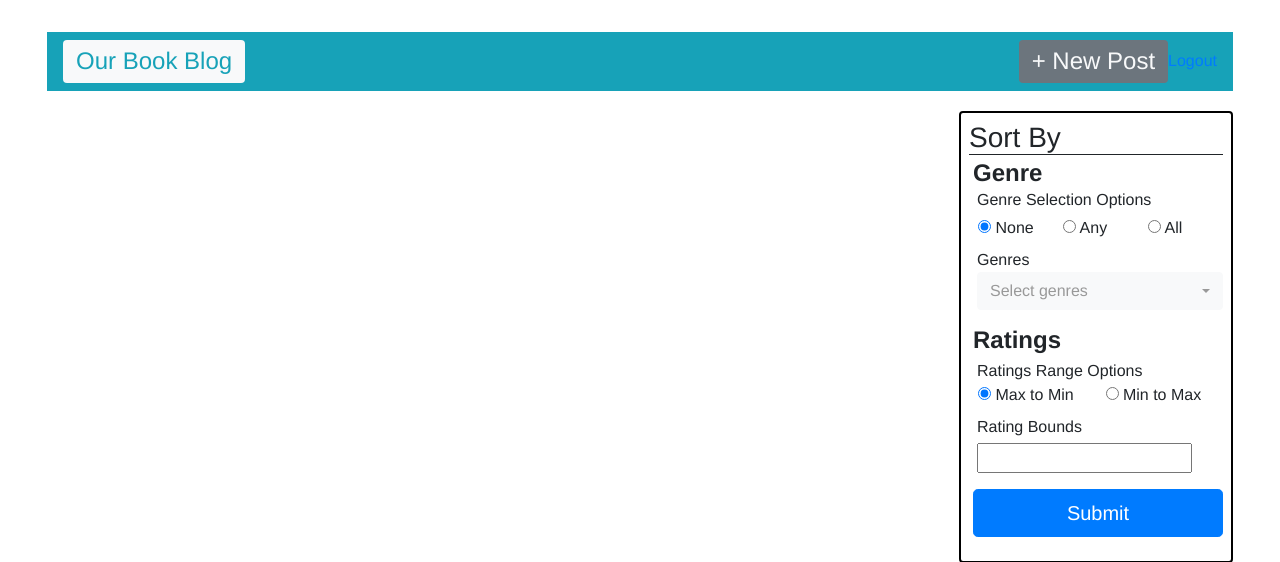
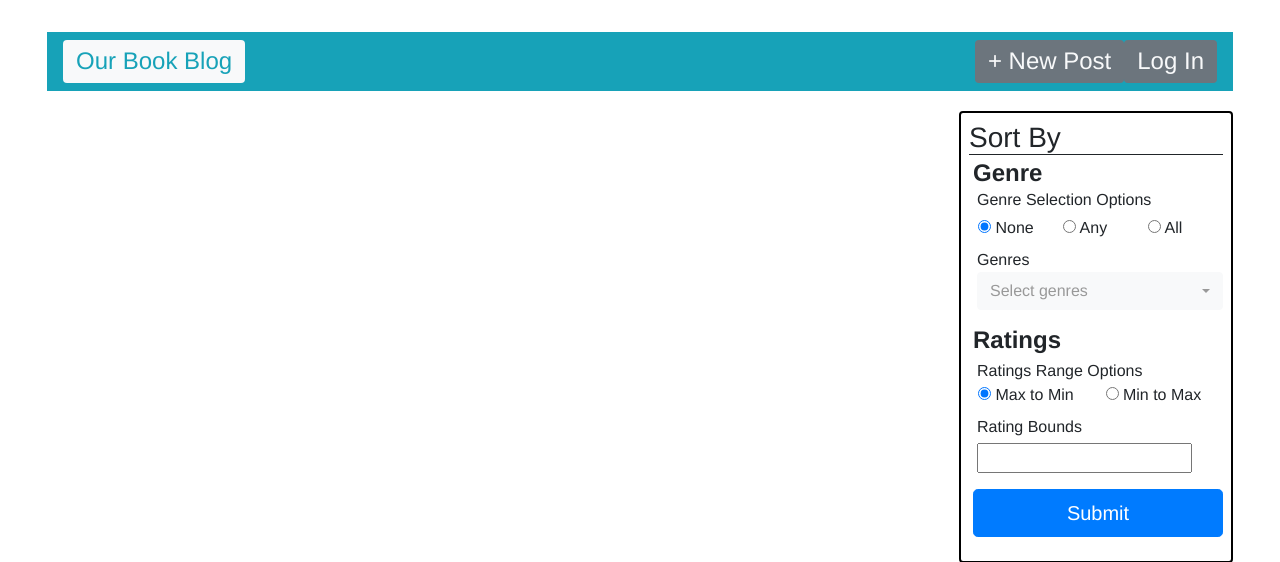
Before and after one commit to eshau/flash-blog, a Flask app: page /home in a window 1280 px wide. Shown: the top 562 px of the page. Run offline with Flask 2, Linux system fonts and the light colour scheme; data that the repository does not hold is empty; some libraries are stand-ins or nearby versions.

Commit message:
Made pretty

```diff
--- a/app.py
+++ b/app.py
@@ -37,7 +37,7 @@ def login():
         return redirect(url_for('home_page'))
     else:
         if request.method == 'GET':
-            return render_template('log_in_form.html')
+            return render_template('log_in_form.html', if_log_in='username' in session)
         else:
             users = mongo.db.users
             login_user = users.find_one({'name' : request.form['username']})
@@ -66,7 +66,7 @@ def login():
 @app.route('/register', methods=['GET', 'POST'])
 def register():
     if request.method == 'GET':
-        return render_template('register.html')
+        return render_template('register.html', if_log_in='username' in session)
     else:
         users = mongo.db.users
         existing_user = users.find_one({'name' : request.form['username']})
@@ -89,7 +89,7 @@ def home_page():
     data = {
         'book_reviews':mongo.db["books-list"].find({}).sort('time', -1).limit(20),
     }
-    return render_template('home_page.html', data=data, model=model, time=datetime.now())
+    return render_template('home_page.html', data=data, model=model, time=datetime.now(), if_log_in='username' in session)
 
 
 @app.route('/new_post', methods=['GET','POST'])
@@ -130,7 +130,7 @@ def blog_post(book_review_id):
     book_reviews = mongo.db["books-list"]
     book_review_id = ObjectId(book_review_id)
     book_review = book_reviews.find_one({'_id':book_review_id})
-    return render_template('blog_post.html', book_review=book_review, model=model, time=datetime.now())
+    return render_template('blog_post.html', book_review=book_review, model=model, time=datetime.now(), if_log_in='username' in session)
 
 @app.route('/tag_by/<book_review_tag>')
 def tag_by(book_review_tag):
@@ -150,7 +150,7 @@ def tag_by(book_review_tag):
         data = {
             'book_reviews':book_reviews.find({'author':book_review_tag}).sort([('rating',-1),('time', -1)])
         }
-    return render_template('home_page.html', data=data, model=model, time=datetime.now())
+    return render_template('home_page.html', data=data, model=model, time=datetime.now(), if_log_in='username' in session)
 
 @app.route('/sort_by', methods=['GET', 'POST'])
 def sort_by():
@@ -203,4 +203,4 @@ def sort_by():
                                         {'rating':{'$gte': lower, '$lte': upper}}
                                     ).sort([('rating',order),('time', -1)])
                 }
-        return render_template('home_page.html', data=data, model=model, time=datetime.now())
+        return render_template('home_page.html', data=data, model=model, time=datetime.now(), if_log_in='username' in session)
--- a/model.py
+++ b/model.py
@@ -9,3 +9,9 @@ def time_to_readable(utc_dt):
 
 def replace_backslash(ending):
     return ending.replace('/','|')
+
+def add_log(if_log_in):
+    if if_log_in:
+        return Markup('<a class="btn bg-secondary text-light" href="{{url_for("logout")}}"><h4 class="mb-0">Log Out</h4></a>')
+    else:
+        return Markup('<a class="btn bg-secondary text-light" href="{{url_for("login")}}"><h4 class="mb-0">Log In</h4></a>')
--- a/templates/base.html
+++ b/templates/base.html
@@ -32,12 +32,18 @@
                                 Our Book Blog
                             </h4>
                         </a>
-                        <a class="btn bg-secondary text-light ml-auto" href="{{url_for('new_post')}}">
-                            <h4 class="mb-0">
-                                + New Post
-                            </h4>
-                        </a>
-                        <a href={{url_for('logout')}}>Logout</a>
+                        <ul class="navbar-nav ml-auto">
+                            <li class="nav-item">
+                                <a class="btn bg-secondary text-light" href="{{url_for('new_post')}}">
+                                    <h4 class="mb-0">
+                                        + New Post
+                                    </h4>
+                                </a>
+                            </li>
+                            <li class="nav-item">
+                                {{model.add_log(if_log_in)}}
+                            </li>
+                        </ul>
                     </nav>
 
                 </div>
```
